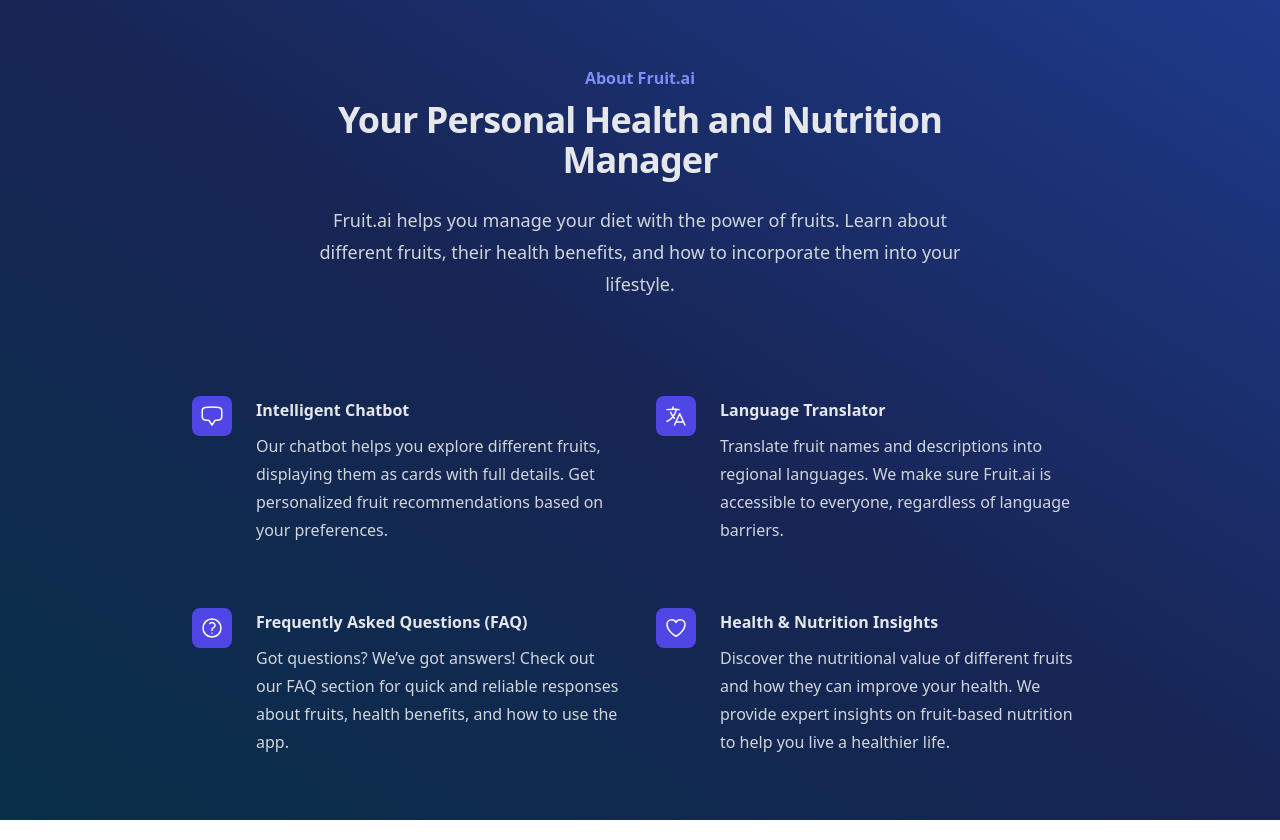
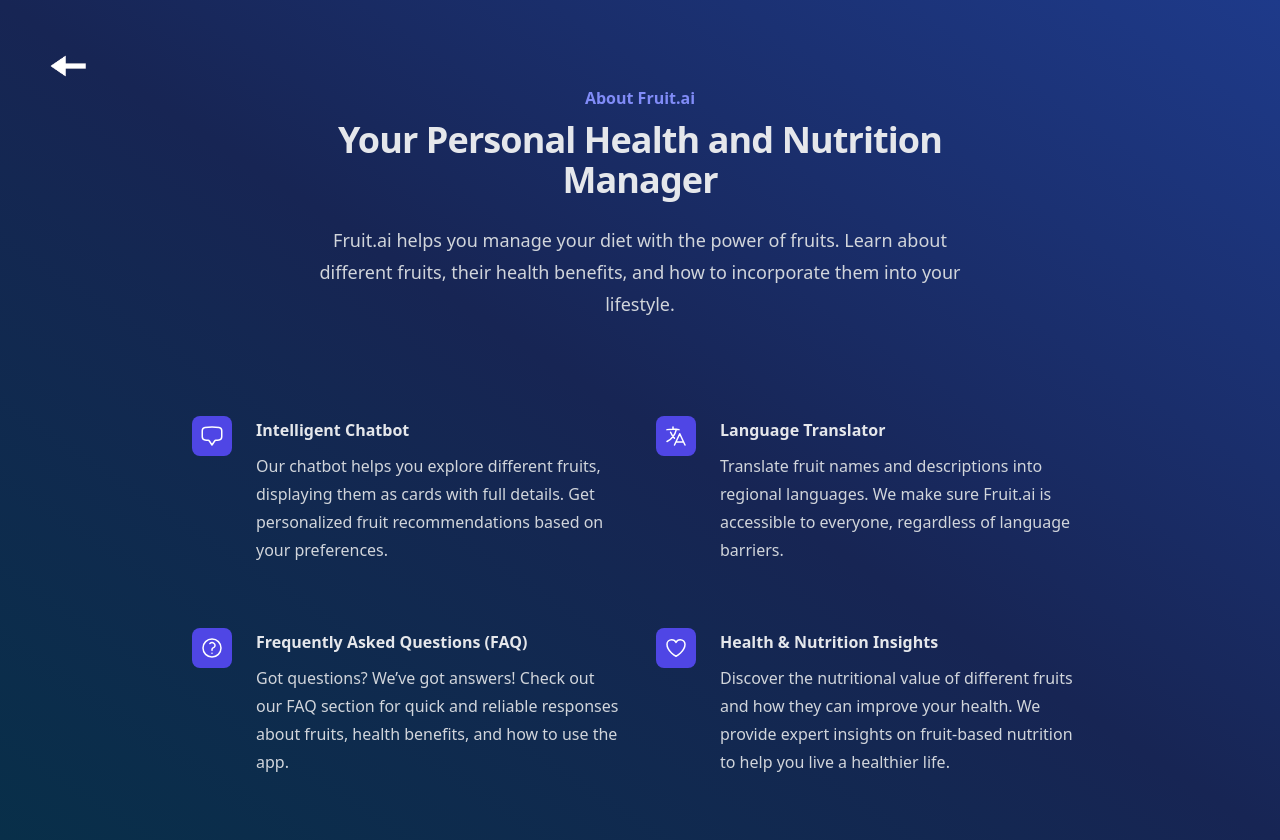
Before and after one commit to gbgaurav007/Fruit.ai, a React (Vite) app in the folder frontend/: page /about in a window 1280 px wide. Built offline with nearby package versions, Linux system fonts and the light colour scheme; what react-chatbot-kit would draw is missing.

Commit message:
Updated About.jsx

```diff
--- a/frontend/src/components/About/About.jsx
+++ b/frontend/src/components/About/About.jsx
@@ -1,4 +1,5 @@
 import { ChatBubbleBottomCenterIcon, LanguageIcon, QuestionMarkCircleIcon, HeartIcon } from '@heroicons/react/24/outline'
+import { Link } from 'react-router-dom';
 
 const features = [
     {
@@ -29,10 +30,19 @@
 
 export default function AboutPage() {
     return (
-        <div className="bg-gradient-to-tr from-sky-950 via-blue-950 to-blue-900 sm:py-16 pb-10 pt-10 h-max">
+        <div className="bg-gradient-to-tr from-sky-950 via-blue-950 to-blue-900 sm:py-16 pb-10 pt-10 h-max min-h-screen">
+            <div className="absolute md:top-12 md:left-12 top-4 left-6 hover:scale-110">
+                <Link to="/home" className='flex flex-row'>
+                    <img
+                        src='back.png'
+                        alt="Back"
+                        className="md:w-10 md:h-9 w-8 h-7"
+                    />
+                </Link>
+            </div>
             <div className="mx-auto max-w-7xl px-6 lg:px-8">
                 <div className="mx-auto max-w-2xl lg:text-center">
-                    <h2 className="text-base font-semibold leading-7 text-indigo-400">About Fruit.ai</h2>
+                    <h2 className="text-base font-semibold leading-7 text-indigo-400 mt-5">About Fruit.ai</h2>
                     <p className="mt-2 text-3xl font-bold tracking-tight text-gray-200 sm:text-4xl">
                         Your Personal Health and Nutrition Manager
                     </p>
```
